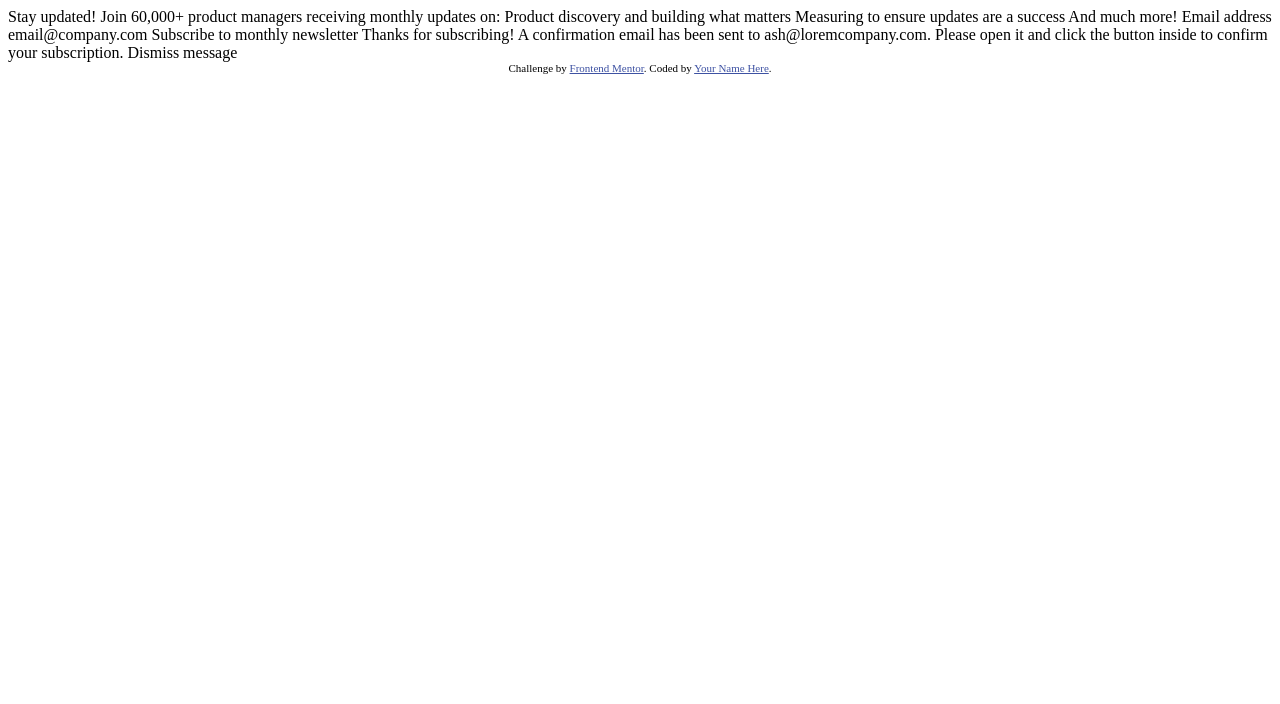
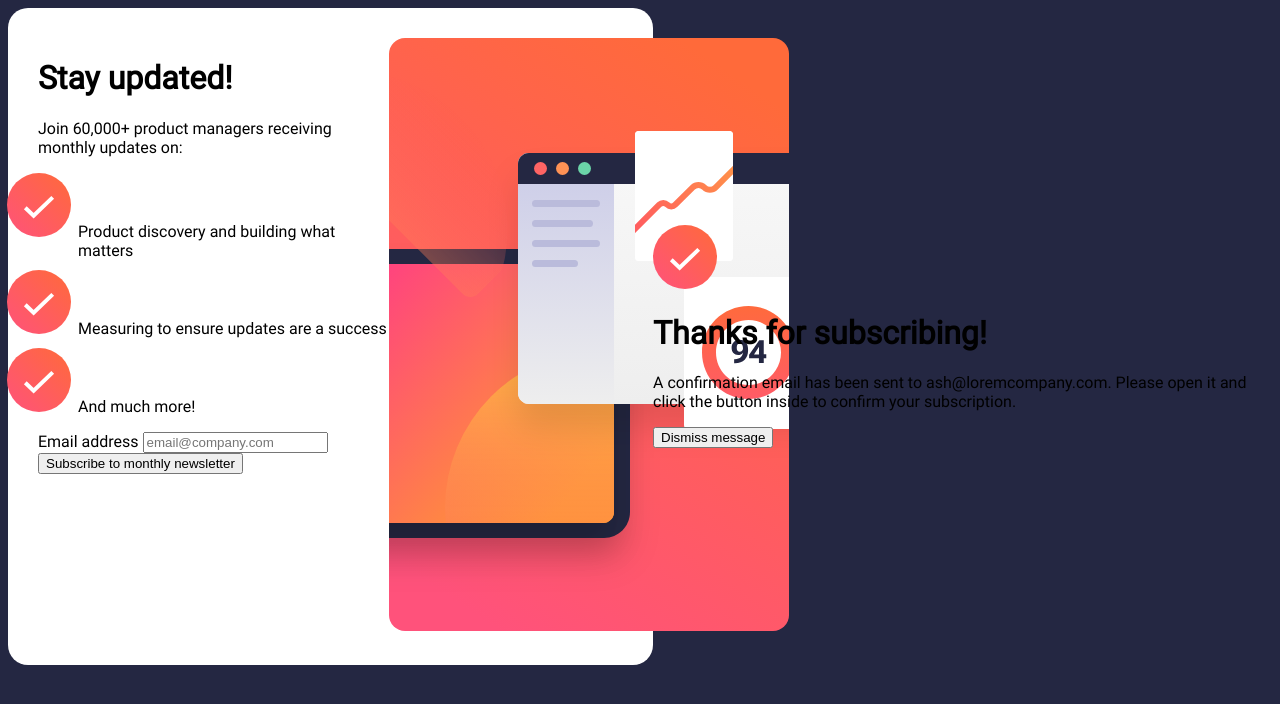
Before and after one commit to WaMungai/newsletter-sign-up-with-success-message, a plain HTML site: page index.html in a window 1280 px wide. Drawn offline with Linux system fonts and the light colour scheme.

Commit message:
HTML structure

```diff
--- a/index.html
+++ b/index.html
@@ -5,48 +5,38 @@
   <meta name="viewport" content="width=device-width, initial-scale=1.0"> <!-- displays site properly based on user's device -->
 
   <link rel="icon" type="image/png" sizes="32x32" href="./assets/images/favicon-32x32.png">
+  <link rel="stylesheet" href="style.css" />
 
   <title>Frontend Mentor | Newsletter sign-up form with success message</title>
-
-  <!-- Feel free to remove these styles or customise in your own stylesheet 👍 -->
-  <style>
-    .attribution { font-size: 11px; text-align: center; }
-    .attribution a { color: hsl(228, 45%, 44%); }
-  </style>
 </head>
 <body>
+  <div class="card">
+    <div class="right">
+      <h1> Stay updated!</h1>
+      <p>Join 60,000+ product managers receiving monthly updates on:</p>
+      <ul>
+        <li>Product discovery and building what matters</li>
+        <li>Measuring to ensure updates are a success</li>
+        <li>And much more!</li>
+      </ul>
+      <form>
+        <label for="email">Email address</label>
+        <input type="email" id="email" placeholder="email@company.com" />
+        <button type="submit">Subscribe to monthly newsletter</button>
+      </form>
+    </div>
+    <div class="left">
+      <img src="./assets/images/illustration-sign-up-desktop.svg" alt="" />
+    </div>
+  </div>
+  <div class="card-2 hide">
+    <img src="./assets/images/icon-success.svg" class="icon-card-2" />
+    <h1>Thanks for subscribing!</h1>
+    <p>  A confirmation email has been sent to ash@loremcompany.com.
+      Please open it and click the button inside to confirm your subscription.</p>
+      <button>Dismiss message</button>
 
-  <!-- Sign-up form start -->
-
-  Stay updated!
-
-  Join 60,000+ product managers receiving monthly updates on:
-
-  Product discovery and building what matters
-  Measuring to ensure updates are a success
-  And much more!
-
-  Email address
-  email@company.com
-
-  Subscribe to monthly newsletter
-
-  <!-- Sign-up form end -->
-
-  <!-- Success message start -->
-
-  Thanks for subscribing!
-
-  A confirmation email has been sent to ash@loremcompany.com.
-  Please open it and click the button inside to confirm your subscription.
-
-  Dismiss message
-
-  <!-- Success message end -->
-
-  <div class="attribution">
-    Challenge by <a href="https://www.frontendmentor.io?ref=challenge" target="_blank">Frontend Mentor</a>.
-    Coded by <a href="#">Your Name Here</a>.
+  </div>
   </div>
 </body>
 </html>
--- /dev/null
+++ b/style.css
@@ -0,0 +1,37 @@
+@font-face {
+    font-family: MyFont;
+    src: url(./assets/fonts/Roboto-Regular.ttf);
+}
+*{
+    box-sizing: border-box;
+}
+body{
+    font-family: MyFont;
+    display: flex;
+    justify-content: center;
+    align-items: center;
+    min-width: 100vh;
+    background-color: hsl(234,29%,20%);
+}
+.card  {
+    display: flex;
+    width: 800px;
+    background-color: white;
+    padding: 30px;
+    border-radius: 20px;
+}
+.right{
+    width: 60%;
+}
+.left{
+    width: 40%;
+}
+ul{
+    list-style-image: url(./assets/images/icon-success.svg);
+}
+li{
+    margin-bottom: 10px;
+}
+
+.attribution { font-size: 11px; text-align: center; }
+.attribution a { color: hsl(228, 45%, 44%); }
```
